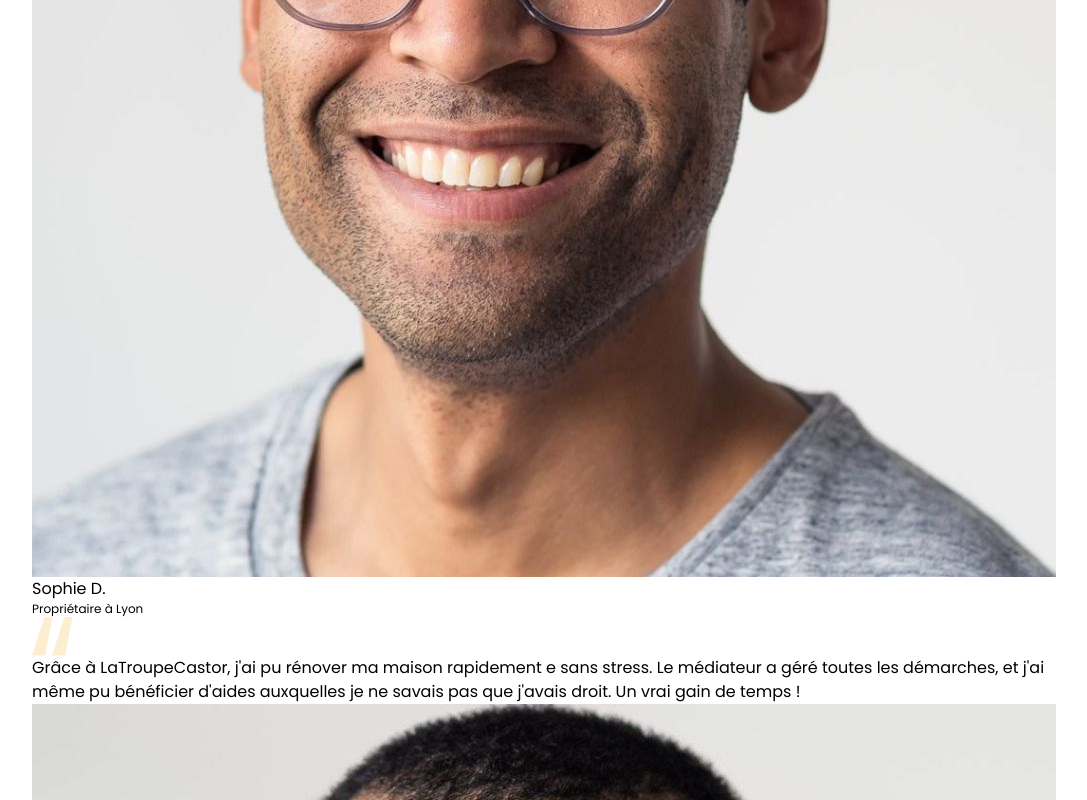
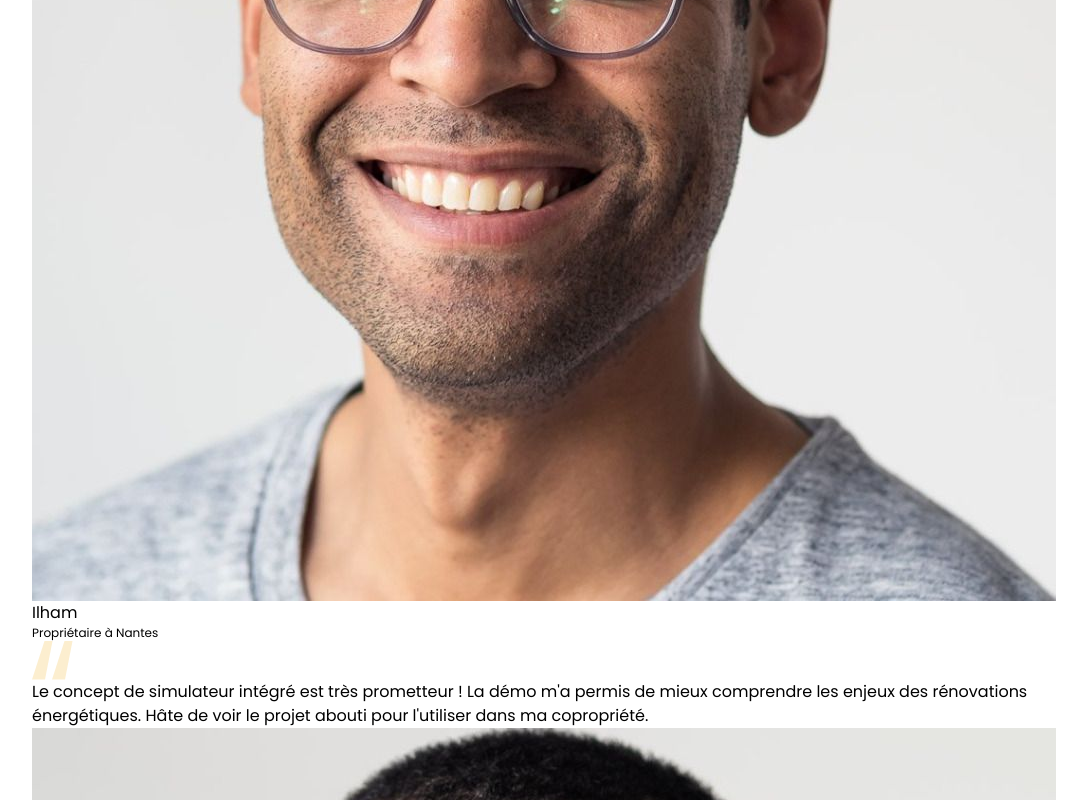
Before and after one commit to LaTroupeCastor/landing, a Vue app: page / in a window 1280 px wide. Shown: the part 11200-12000 px from the top of the page, without its empty margins (96-1183 px from the left). Built offline with nearby package versions, Linux system fonts and the light colour scheme; no server answers.

Commit message:
feat: add dynamic testimonials and props to TheyTrustUs component

```diff
--- a/src/components/TheyTrustUs.vue
+++ b/src/components/TheyTrustUs.vue
@@ -3,20 +3,22 @@
     <img src="../assets/guillemet.svg" alt="Guillemet"
          class="absolute top-4 left-7 -z-0"/>
     <p class="p-5 lg:p-10 relative they-trust-us-body">
-      Grâce à LaTroupeCastor, j'ai pu rénover ma maison rapidement e
-      sans stress. Le médiateur a géré toutes les démarches, et
-      j'ai même pu bénéficier d'aides auxquelles je ne savais pas
-      que j'avais droit. Un vrai gain de temps !
+      {{ comment }}
     </p>
     <div alt="divider" class="bg-divider h-[1.5px] mx-8 mb-4"/>
     <div class="flex flex-row">
       <img src="../assets/theytrustus.jpg" alt="Quote" class="mx-8 w-10 h-10 rounded-full"/>
       <div class="flex flex-col">
-        <p class="they-trust-us-person-name">Sophie D.</p>
-        <p class="body-small-regular">Propriétaire à Lyon</p>
+        <p class="they-trust-us-person-name">{{ authorName }}</p>
+        <p class="body-small-regular">{{ authorRole }}</p>
       </div>
     </div>
   </div>
 </template>
 <script setup lang="ts">
+defineProps<{
+  comment: string
+  authorName: string
+  authorRole: string
+}>()
 </script>
--- a/src/components/sections/FifthSection.vue
+++ b/src/components/sections/FifthSection.vue
@@ -6,7 +6,13 @@
       </h2>
 
       <div class="flex flex-col lg:flex-row gap-6 max-w-6xl mx-auto">
-        <TheyTrustUs v-for="i in 3" :key="i" />
+        <TheyTrustUs
+          v-for="(testimonial, index) in testimonials"
+          :key="index"
+          :comment="testimonial.comment"
+          :authorName="testimonial.authorName"
+          :authorRole="testimonial.authorRole"
+        />
       </div>
 
       <div class="flex justify-center mt-8">
@@ -19,4 +25,22 @@
 <script setup lang="ts">
 import TheyTrustUs from "../TheyTrustUs.vue";
 import Button from "../Button.vue";
+
+const testimonials = [
+  {
+    comment: "Excellente idée d'accompagner les propriétaires et bailleurs de la phase diagnostic en passant par la recherche des aides financières et financement puis de la mise en relation avec des artisans RGE proche de son domicile. Intéressée par l'issue de vos travaux et tous mes vœux de réussite dans ce beau projet en équipe.",
+    authorName: "Ilham",
+    authorRole: "Propriétaire à Nantes"
+  },
+  {
+    comment: "Le concept de simulateur intégré est très prometteur ! La démo m'a permis de mieux comprendre les enjeux des rénovations énergétiques. Hâte de voir le projet abouti pour l'utiliser dans ma copropriété.",
+    authorName: "Pierre",
+    authorRole: "Architecte à Lille"
+  },
+  {
+    comment: "La clarté de la landing page donne vraiment envie d'en savoir plus. Le prototype du simulateur montre un bon potentiel pour simplifier les démarches écologiques. À suivre de près !",
+    authorName: "Émilie",
+    authorRole: "Conseillère énergie à Toulouse"
+  }
+]
 </script>
```
